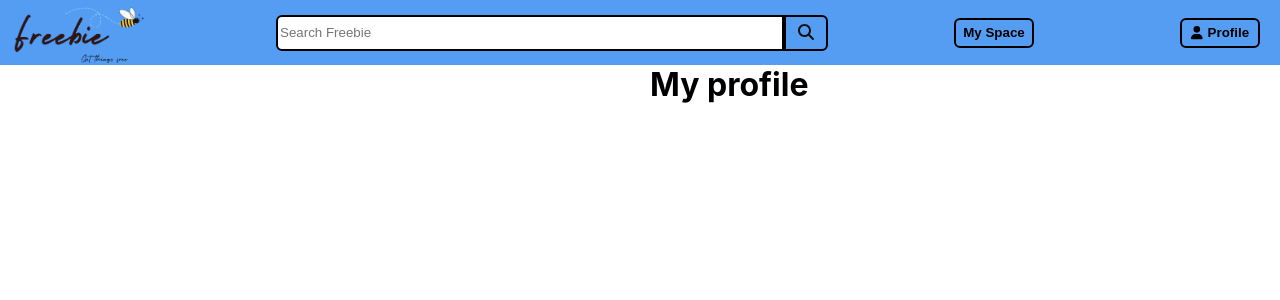
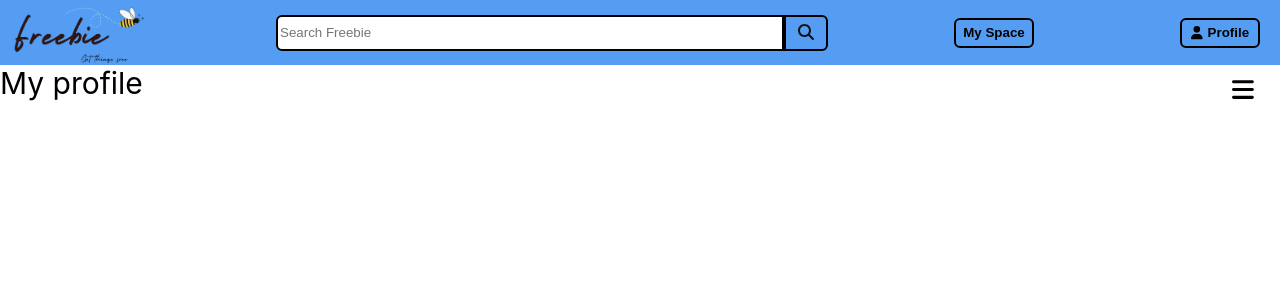
Before and after one commit to mamathagarlapally/project_freebie, a React (Create React App) app: page /Profile in a window 1280 px wide. Shown: the top 300 px of the page. Built offline with nearby package versions, Linux system fonts and the light colour scheme.

Commit message:
updation 14-04-2025

```diff
--- a/src/App.css
+++ b/src/App.css
@@ -308,7 +308,21 @@ html, body {
 }
 
 .headers{
-   margin-left: 650px;
+
+   height: 50px;
+   justify-content:space-between;
+   display: flex;
+}
+
+.menu-button{
+   background-color: white;
+   border: none;
+   margin-right: 20px;
+   font-size: 25px;
+}
+
+.heading{
+   font-size: 30px;
 }
 
 .cont-data{
@@ -425,3 +439,26 @@ html, body {
 .icon{
    height: 40px;
 }
+
+/* Drop down menu*/
+.dropdown {
+   position: absolute;
+   top: 15%;
+   right: 0;
+   background-color: #559DF2;
+   box-shadow: 0px 4px 12px rgba(0, 0, 0, 0.1);
+   padding: 8px 0;
+   border-radius: 8px;
+   z-index: 100;
+   min-width: 140px;
+ }
+
+ .menu-item {
+   padding: 10px 16px;
+   cursor: pointer;
+   transition: background 0.2s ease;
+ }
+
+ .menu-item:hover {
+   background-color: #2682EE;
+ }
--- a/src/components/Maincomponent.js
+++ b/src/components/Maincomponent.js
@@ -29,7 +29,9 @@ export default function Maincomponent({item}) {
     <div>
     <div id = "component">
       {filteredItems.map((div)=>(
-        <div key={div.id} className={`cont-data ${div.id % 2 === 0 ? 'even': 'odd'}`}><div className = "content">
+
+        <div key={div.id} className={`cont-data ${div.id % 2 === 0 ? 'even': 'odd'}`}>
+          {!div.hidden && (<div className = "content">
         <div className='photo' ></div>
         <div className='text'>
            <div className = 'u_name'>mamatha_garlapally</div>
@@ -41,7 +43,8 @@ export default function Maincomponent({item}) {
                     < FontAwesomeIcon className='white-heart' icon={faHeart} /> {div.count}
            </button>
         </div>
-      </div></div>
+      </div>
+          )}</div>
       ))}
     </div>
     </div>
--- a/src/components/Modal.js
+++ b/src/components/Modal.js
@@ -5,7 +5,7 @@ import { faTimes } from '@fortawesome/free-solid-svg-icons';
 import DataContext from '../context/DataContext';
 
 
-export default function Modal({closeModal, CreateDiv, CreateDivd, DynamicDiv}) {
+export default function Modal({closeModal, CreateDiv, CreateDivd}) {
   //const navigate = useNavigate();
   // const [data, setData] = useState({
   //   description: '', contactno: '' , optionval: '', count: 0
--- a/src/components/MySpace.js
+++ b/src/components/MySpace.js
@@ -15,13 +15,23 @@ export default function MySpace() {
   const [animate, setAnimate] = useState(false);
   const [visibleIndex, setVisibleIndex] = useState(0);
   const [slidedirection, setSlidedirection] = useState('');
-  const {addDatatext} = useContext(DataContext);
+  const {addDatatext, setDatatext} = useContext(DataContext);
   const {data} = useContext(DataContext);
   const itemsPerPage = 2
+  const {datatext} = useContext(DataContext);
 
+
+
+  const handleHide=(id)=>{
+    setDatatext((prev) =>
+      prev.map((item) =>
+        item.id === id ? { ...item, hidden: !item.hidden } : item
+      )
+    );
+  };
   const CreateDiv =(data)=>{
-    setDivs((prevDivs) => [...prevDivs, {id: prevDivs.length+1, description : data.description, contactno: data.contactno }])
-    //console.log(data.description, data.contactno);
+     setDivs((prevDivs) => [...prevDivs, {id: prevDivs.length+1, description : data.description, contactno: data.contactno }])
+     //console.log(data.description, data.contactno);
   };
   const CreateDivd = (data) =>{
     setDivds([...divds, {id: divds.length + 1, description: data.description, contactno:data.contactno}])
@@ -35,7 +45,7 @@ export default function MySpace() {
   };
   const handleDeleteupload = (id) =>{
     setDivs((prevDivs) => prevDivs.filter((div) => div.id !== id));
-
+    setDatatext((prev) => prev.filter((div)=> div.id !== id));
   }
   const handleDelete = (id)=>{
     setDivds((prevDivds) => prevDivds.filter((divd) => divd.id !==id));
@@ -93,10 +103,10 @@ export default function MySpace() {
         >
       <FontAwesomeIcon className="icon" icon={faLessThan} />
         </button>
-    <div  id = "container">
-    {divs.slice(visibleIndex, visibleIndex + itemsPerPage).map((div) => (
-        <div key={div.id} className={animate ? (slidedirection === 'right' ? 'div-animate-right' : 'div-animate-left') : ''}><div className="content">
-        <div className='photo' ></div>
+    <div id = "container">
+      {datatext.slice(visibleIndex, visibleIndex + itemsPerPage).map((div)=>(
+        <div key ={div.id} className={animate? (slidedirection === 'right'? 'div-animate-right': "div-animate-left"): ''}><div className='content'>
+          <div className='photo' ></div>
         <div className='text'>
           <br></br>
           {div.description}<br></br>{div.contactno}
@@ -105,10 +115,11 @@ export default function MySpace() {
           </button>
           <button onClick={()=>handleDeleteupload(div.id)} className='delete'>Delete</button>
           <br></br><br></br>
-          <button className='delete'>Hide</button>
+          <button onClick={()=>handleHide(div.id)} className='delete'>{div.hidden? 'Show': 'Hide'}</button>
         </div>
-      </div></div>
-      ))}
+      </div>
+        </div>
+       ))}
     </div>
     <div >
           <button className='add-item' onClick = {()=>{setOpenModal(true);}}><b>Add Item</b></button>
@@ -131,6 +142,6 @@ export default function MySpace() {
     </div>
     <div className='tags'>My Likes</div><br></br></div>
      {openModal && <Modal closeModal = {setOpenModal} CreateDiv={CreateDiv} CreateDivd={CreateDivd}  />}
-    </>
+   </>
   )
 }
--- a/src/components/Profile.js
+++ b/src/components/Profile.js
@@ -1,11 +1,32 @@
 import React from 'react'
-import Navbar from './Navbar'
+import Navbar from './Navbar';
+import { FontAwesomeIcon } from '@fortawesome/react-fontawesome';
+import { faBars } from '@fortawesome/free-solid-svg-icons';
+import { useState } from 'react';
+
 
 export default function Profile() {
+  const [isOpen, setIsOpen] = useState(false);
+
+  const toggleMenu = () => setIsOpen((prev) => !prev);
   return (
     <>
       <Navbar/>
-      <h1 className='headers'>My profile</h1>
+      <div className='headers'>
+        <div className='heading'>My profile</div>
+      <button  onClick = {toggleMenu}className="menu-button">
+         <FontAwesomeIcon icon={faBars} />
+      </button>
+
+      {isOpen && (
+        <div className="dropdown">
+          <div className="menu-item">Notifications</div>
+          <div className="menu-item">Permissions</div>
+          <div className="menu-item">Logout</div>
+        </div>
+      )}
+
+      </div>
     </>
 
   )
--- a/src/context/DataContextProvider.jsx
+++ b/src/context/DataContextProvider.jsx
@@ -10,6 +10,7 @@ const DataContextProvider = ({children})=>{
     const newItem = {
       ...data,
       id: `${Date.now()}-${Math.floor(Math.random() * 10000)}`,
+      hidden: false,
     };
     setDatatext((prev) => [...prev, newItem]);
   };
```
